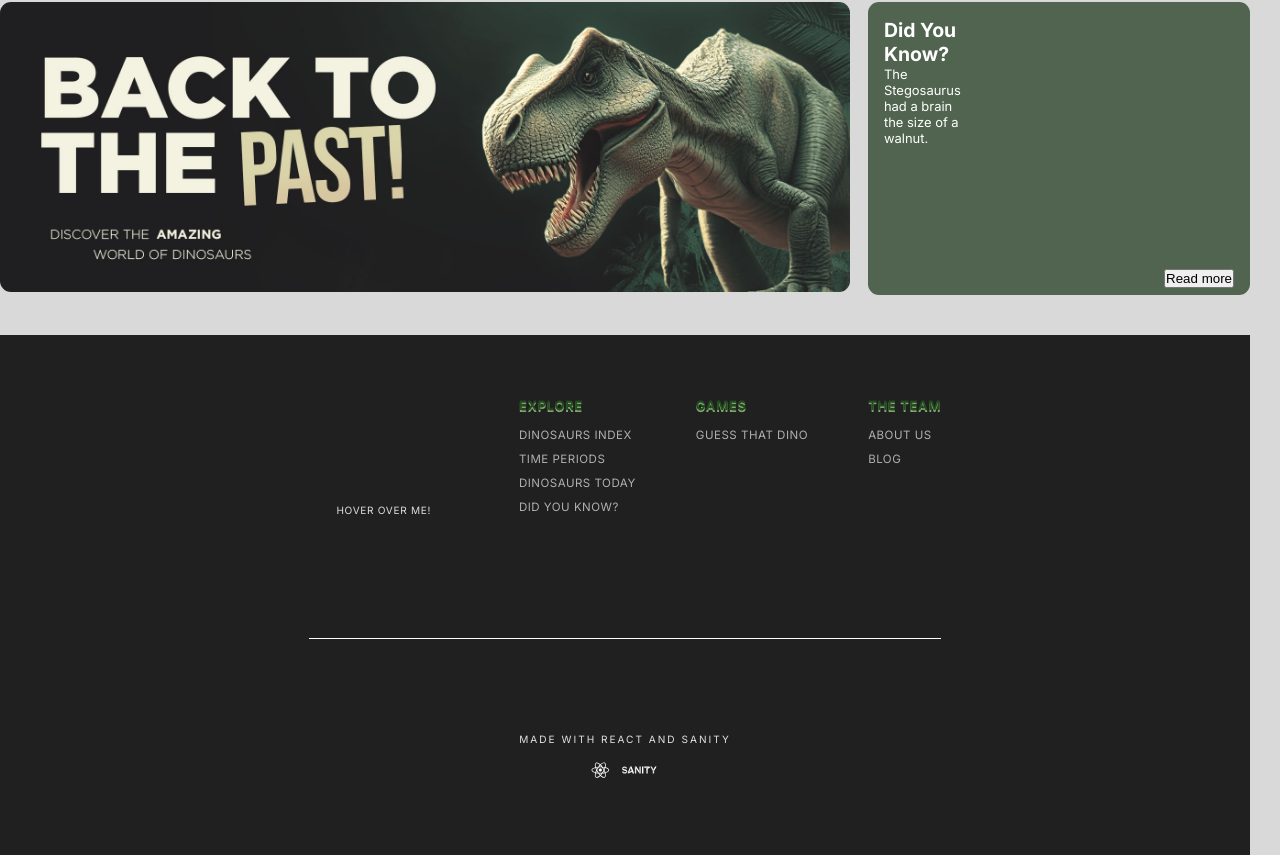
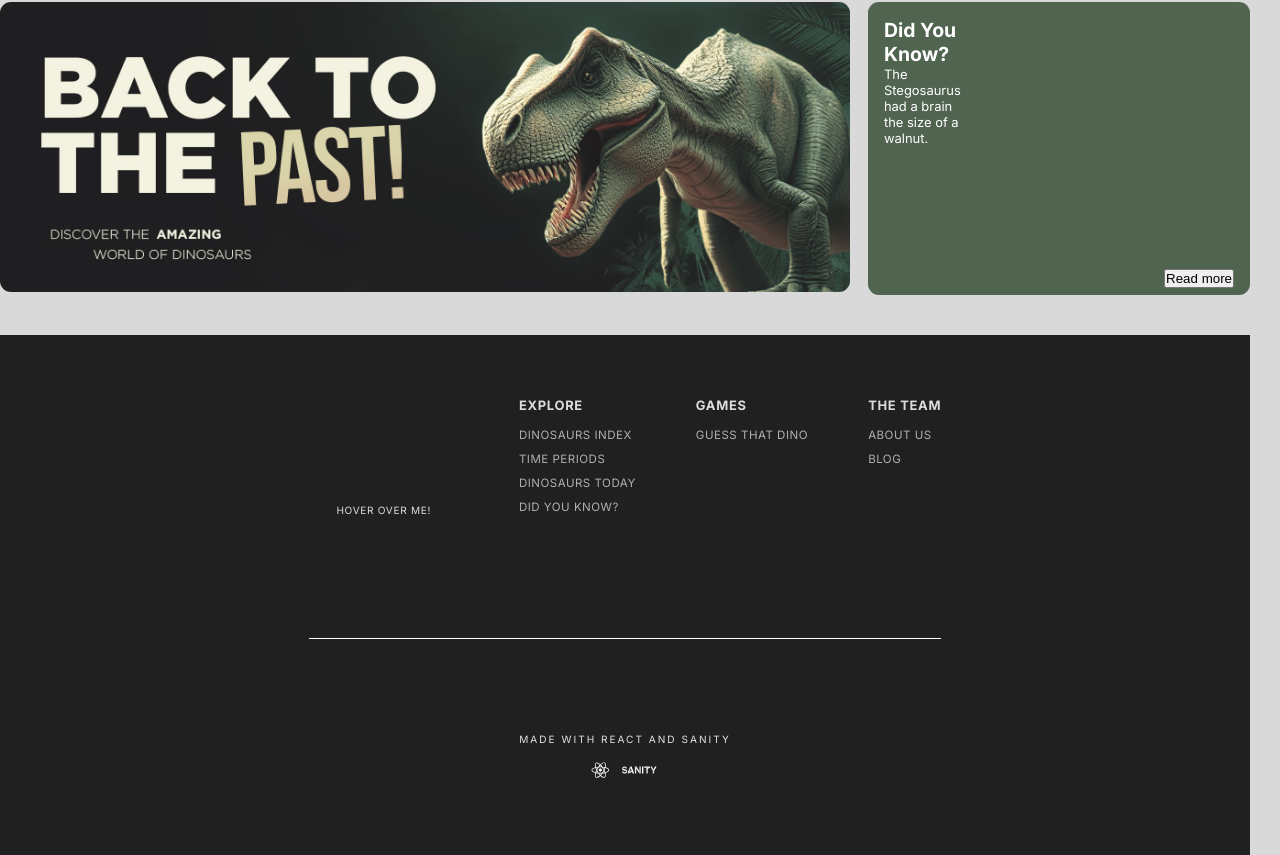
Before and after one commit to williamwestergard/Sanity-react-gruppuppgift, a React (Vite) app in the folder frontend/: page / in a window 1280 px wide. Shown: the part 606-1461 px from the top of the page. Built offline with nearby package versions, Linux system fonts and the light colour scheme; grey boxes are pictures that could not be loaded; a web font is replaced by a local one.

Commit message:
dinorpg css changes

```diff
--- a/frontend/src/components/game/DinoRPG.css
+++ b/frontend/src/components/game/DinoRPG.css
@@ -6,13 +6,13 @@
   border: 6px solid #3a5c2c;
   border-radius: 1.5rem;
   box-shadow: 0 8px 32px #0004, 0 0 0 8px #7fa86b inset;
-  font-family: 'VT323', 'Consolas', 'Courier New', monospace;
+  font-family: "VT323", "Consolas", "Courier New", monospace;
   color: #234d20;
   text-align: center;
 }
 
 .pokemon-heading {
-  font-family: 'VT323', 'Consolas', 'Courier New', monospace;
+  font-family: "VT323", "Consolas", "Courier New", monospace;
   font-size: 2.5rem;
   color: #234d20;
   letter-spacing: 2px;
@@ -63,7 +63,7 @@ button[type="submit"]:hover {
   color: #b6d99a;
 }
 
-h3 {
+.dino-rpg-container h3 {
   font-size: 2rem;
   margin-top: 2rem;
   margin-bottom: 1rem;
@@ -71,4 +71,4 @@ h3 {
   text-shadow: 0 2px #7fa86b;
 }
 
-@import url('https://fonts.googleapis.com/css2?family=VT323&display=swap');
+@import url("https://fonts.googleapis.com/css2?family=VT323&display=swap");
```
